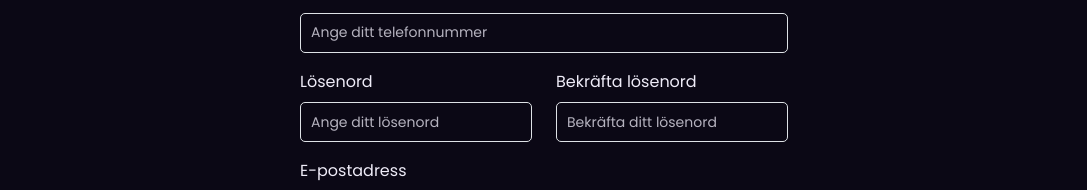
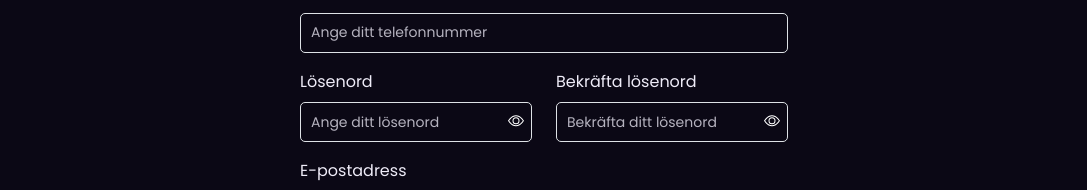
Before and after one commit to staraii/filmvisarna, a React (Vite) app: page /register in a window 1280 px wide. Shown: the part 536-726 px from the top of the page, without its empty margins (96-1183 px from the left). Built offline with nearby package versions, Linux system fonts and the light colour scheme.

Commit message:
Update
Added state for showing and hidding passwords

```diff
--- a/package.json
+++ b/package.json
@@ -14,6 +14,7 @@
     "express": "^4.21.0",
     "react": "^18.3.1",
     "react-bootstrap": "^2.10.4",
+    "react-bootstrap-icons": "^1.11.4",
     "react-dom": "^18.3.1",
     "react-router-dom": "^6.26.2"
   },
--- a/src/pages/Register/Register.css
+++ b/src/pages/Register/Register.css
@@ -58,3 +58,14 @@ button:hover {
     }
 
 }
+
+/* CSS for hidden eyes icon */
+.password-toggle-icon {
+  position: absolute;
+  /* Center vertically */
+  transform: translateY(50%);
+  /* Offset for perfect centering */
+  color: #ffffff;
+  /* Adjust color as needed */
+  margin-right: 10px;
+}
--- a/src/pages/Register/Register.tsx
+++ b/src/pages/Register/Register.tsx
@@ -1,6 +1,7 @@
 import { useState, ChangeEvent, FormEvent } from 'react';
 import { Form, Button, Container, Row, Col } from 'react-bootstrap';
 import { Link } from 'react-router-dom';
+import { Eye, EyeSlash } from 'react-bootstrap-icons';
 import './Register.css'; // Optional: Create a CSS file for custom styles
 
 interface FormData {
@@ -21,8 +22,11 @@ const Register = () => {
     postalCode: '',
     email: '',
     password: '',
-    confirmPassword: '', // Initialize with empty string
+    confirmPassword: '',
   });
+   // state variables for showing and hidding passwords
+  const [showPassword, setShowPassword] = useState(false);
+  const [showConfirmPassword, setShowConfirmPassword] = useState(false);
 
   const handleChange = (e: ChangeEvent<HTMLInputElement>) => {
     const { name, value } = e.target;
@@ -77,7 +81,7 @@ const Register = () => {
               </Col>
             </Row>
 
-            {/* New Row for Phone Number and Postal Code */}
+            {/* New Row for Phone Number */}
             <Form.Group controlId="formPhoneNumber" className="mb-3">
               <Form.Label>Telefonnummer</Form.Label>
               <Form.Control
@@ -90,32 +94,46 @@ const Register = () => {
               />
             </Form.Group>
 
-            {/* New Row for Password and Confirm Password */}
+          {/* New Row for Password and Confirm Password */}
             <Row className="mb-3">
-              <Col xs={6}>
+              <Col xs={6} className="position-relative">
                 <Form.Group controlId="formPassword">
                   <Form.Label>Lösenord</Form.Label>
                   <Form.Control
-                    type="password"
+                    type={showPassword ? 'text' : 'password'} // Toggle visibility
                     placeholder="Ange ditt lösenord"
                     name="password"
                     value={formData.password}
                     onChange={handleChange}
                     required
                   />
+                  <span
+                    className="password-toggle-icon"
+                    onClick={() => setShowPassword(!showPassword)}
+                    style={{ cursor: 'pointer', position: 'absolute', right: '10px', top: '35%' }}
+                  >
+                    {showPassword ? <EyeSlash /> : <Eye />}
+                  </span>
                 </Form.Group>
               </Col>
-              <Col xs={6}>
+              <Col xs={6} className="position-relative">
                 <Form.Group controlId="formConfirmPassword">
                   <Form.Label>Bekräfta lösenord</Form.Label>
                   <Form.Control
-                    type="password"
+                    type={showConfirmPassword ? 'text' : 'password'} // Toggle visibility
                     placeholder="Bekräfta ditt lösenord"
                     name="confirmPassword"
-                    value={formData.confirmPassword}  // Bind the value to the state
+                    value={formData.confirmPassword}
                     onChange={handleChange}
                     required
                   />
+                  <span
+                    className="password-toggle-icon"
+                    onClick={() => setShowConfirmPassword(!showConfirmPassword)}
+                    style={{ cursor: 'pointer', position: 'absolute', right: '10px', top: '35%' }}
+                  >
+                    {showConfirmPassword ? <EyeSlash /> : <Eye />}
+                  </span>
                 </Form.Group>
               </Col>
             </Row>
```
Also changed, not shown: 1 other file (tests, documents, lock files or other folders).
